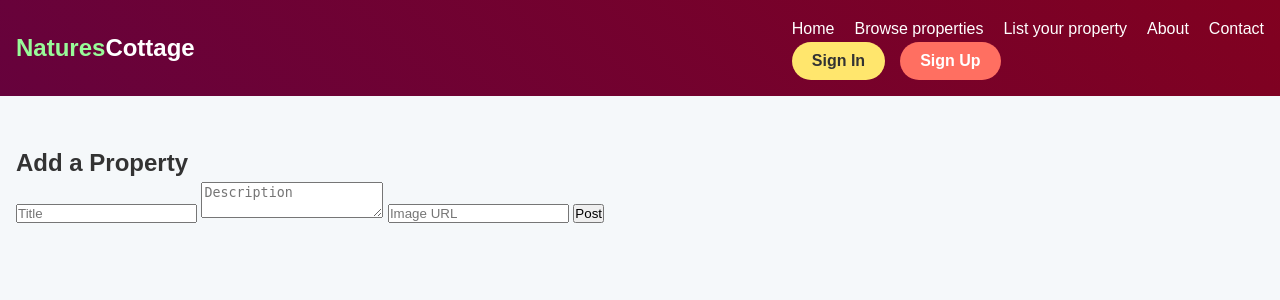
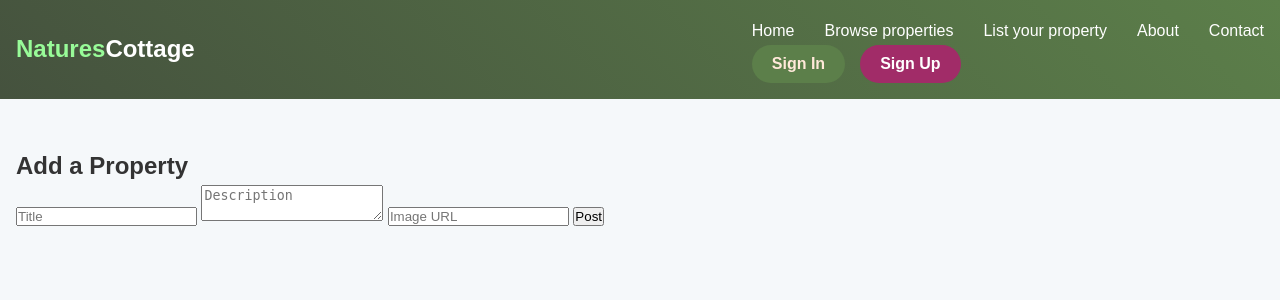
Before and after one commit to SkiddyGamer/Natures-Cottage, a PHP site: page /details.html in a window 1280 px wide. Shown: the top 300 px of the page. Run offline with PHP 8.4, Linux system fonts and the light colour scheme.

Commit message:
Update styles.css

```diff
--- a/styles.css
+++ b/styles.css
@@ -26,7 +26,7 @@ header {
 	justify-content: space-between;
 	align-items: center;
 	padding: 20px 40px;
-	background: linear-gradient(45deg, #66023C, #810120);
+	background: linear-gradient(45deg, #45523e, #5c7f4a);
 	color: white;
 	position: sticky;
 	top: 0;
@@ -44,8 +44,9 @@ header .logo span {
 }
 
 .nav-links {
-	display: flex;
-	gap: 20px;
+    display: flex;
+    gap: 30px;
+    font-size: 18px;
 }
 
 .nav-links li a {
@@ -68,15 +69,15 @@ header .logo span {
 	border: none;
 	cursor: pointer;
 	border-radius: 25px;
-	background-color: #ffe66d;
-	color: #333;
+	background-color: #5c7f4a;
+	color: #ffe9d9;
 	font-size: 16px;
 	font-weight: bold;
 	transition: transform 0.3s, box-shadow 0.3s;
 }
 
 .btn.primary {
-	background-color: #ff6f61;
+	background-color: #A12C68;
 	color: white;
 }
 
```
